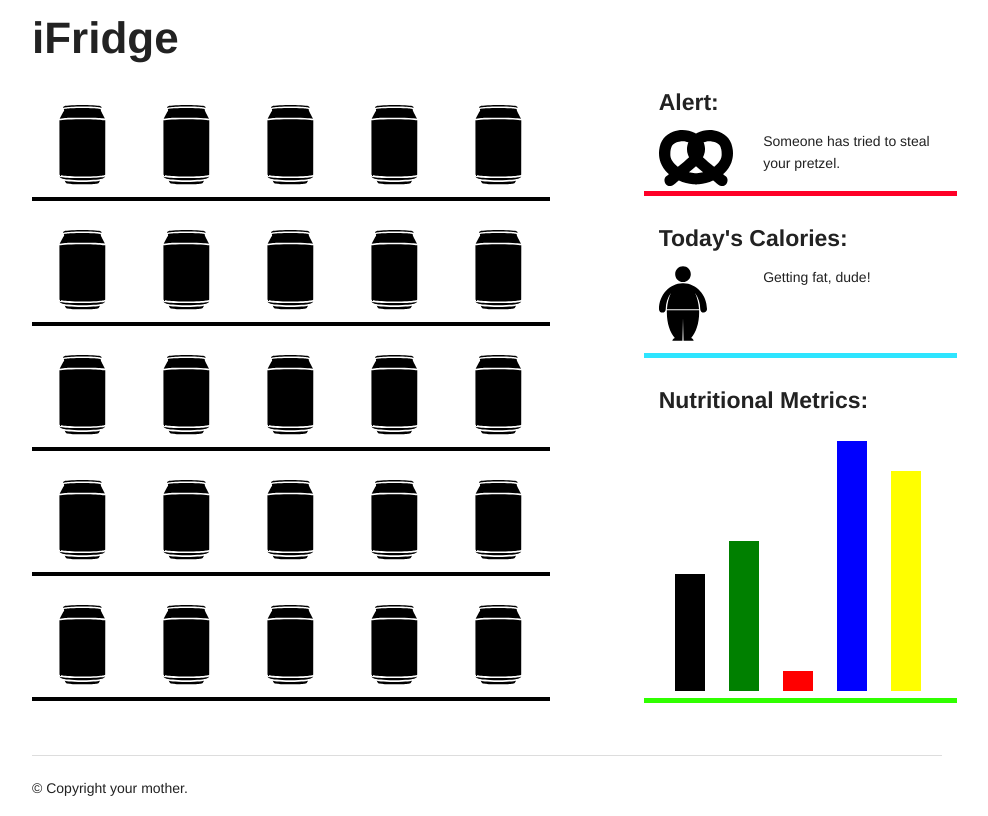
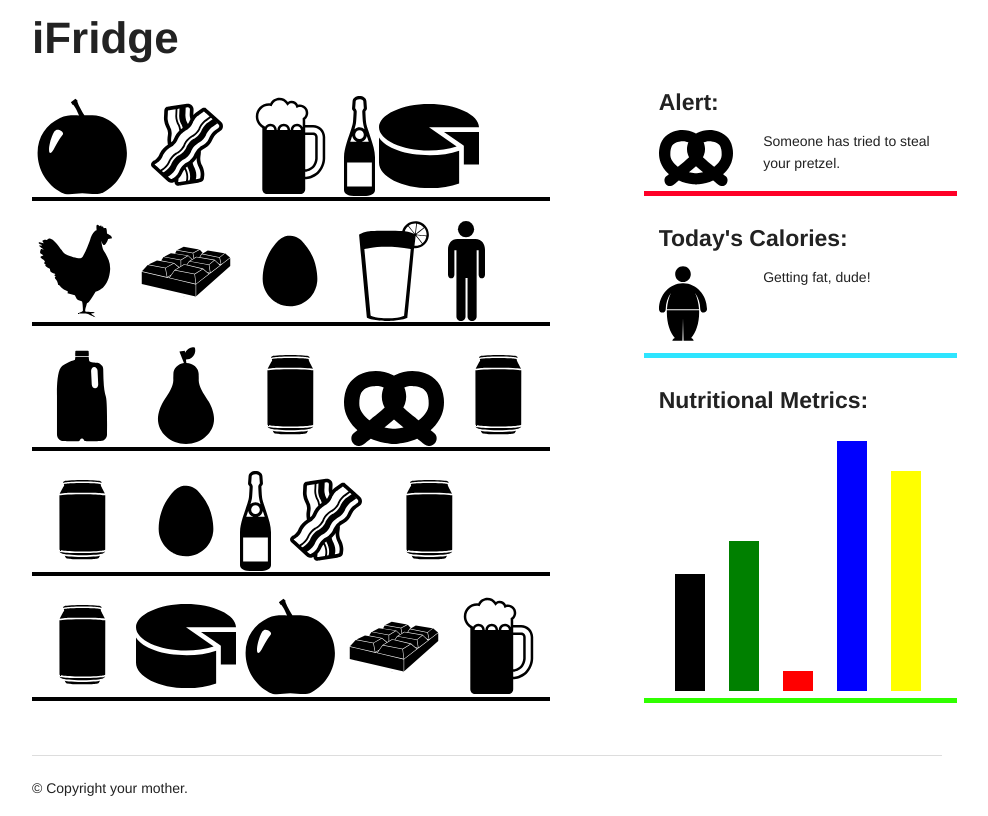
Before and after one commit to theycallmeswift/iFridge, a website: page public/index.html in a window 1280 px wide. Shown: the whole page, without its empty margins (153-1141 px from the left). Drawn offline with Linux system fonts and the light colour scheme.

Commit message:
Added images and some variety to the grid

```diff
--- a/public/index.html
+++ b/public/index.html
@@ -48,35 +48,35 @@
 
     <div class="seven columns">
         <dl class="vertical" id="fridge">
-          <dd><img src='images/soda.svg'></img>
+          <dd><img src='images/apple.svg'></img>
+              <img src='images/bacon.svg'></img>
+              <img src='images/beer.svg'></img>
+              <img src='images/champagne.svg'></img>
+              <img src='images/cheese.svg'></img>
+          </dd>
+          <dd><img src='images/chicken.svg'></img>
+              <img src='images/chocolate.svg'></img>
+              <img src='images/egg.svg'></img>
+              <img src='images/lemonade.svg'></img>
+              <img src='images/man.svg'></img>
+          </dd>
+          <dd><img src='images/milk.svg'></img>
+              <img src='images/pear.svg'></img>
               <img src='images/soda.svg'></img>
-              <img src='images/soda.svg'></img>
-              <img src='images/soda.svg'></img>
+              <img src='images/pretzel.svg'></img>
               <img src='images/soda.svg'></img>
           </dd>
           <dd><img src='images/soda.svg'></img>
-              <img src='images/soda.svg'></img>
-              <img src='images/soda.svg'></img>
-              <img src='images/soda.svg'></img>
+              <img src='images/egg.svg'></img>
+              <img src='images/champagne.svg'></img>
+              <img src='images/bacon.svg'></img>
               <img src='images/soda.svg'></img>
           </dd>
           <dd><img src='images/soda.svg'></img>
-              <img src='images/soda.svg'></img>
-              <img src='images/soda.svg'></img>
-              <img src='images/soda.svg'></img>
-              <img src='images/soda.svg'></img>
-          </dd>
-          <dd><img src='images/soda.svg'></img>
-              <img src='images/soda.svg'></img>
-              <img src='images/soda.svg'></img>
-              <img src='images/soda.svg'></img>
-              <img src='images/soda.svg'></img>
-          </dd>
-          <dd><img src='images/soda.svg'></img>
-              <img src='images/soda.svg'></img>
-              <img src='images/soda.svg'></img>
-              <img src='images/soda.svg'></img>
-              <img src='images/soda.svg'></img>
+              <img src='images/cheese.svg'></img>
+              <img src='images/apple.svg'></img>
+              <img src='images/chocolate.svg'></img>
+              <img src='images/beer.svg'></img>
           </dd>
         </dl>
     </div>
```
Also changed, not shown: public/images/apple.svg (added), public/images/bacon.svg (added), public/images/beer.svg (added), public/images/champagne.svg (added), public/images/cheese.svg (added), public/images/chicken.svg (added), public/images/chocolate.svg (added), public/images/egg.svg (added), public/images/lemonade.svg (added), public/images/man.svg (added), public/images/milk.svg (added), public/images/pear.svg (added), public/images/phone.svg (added), public/images/seltzer.svg (added), 1 more files.
